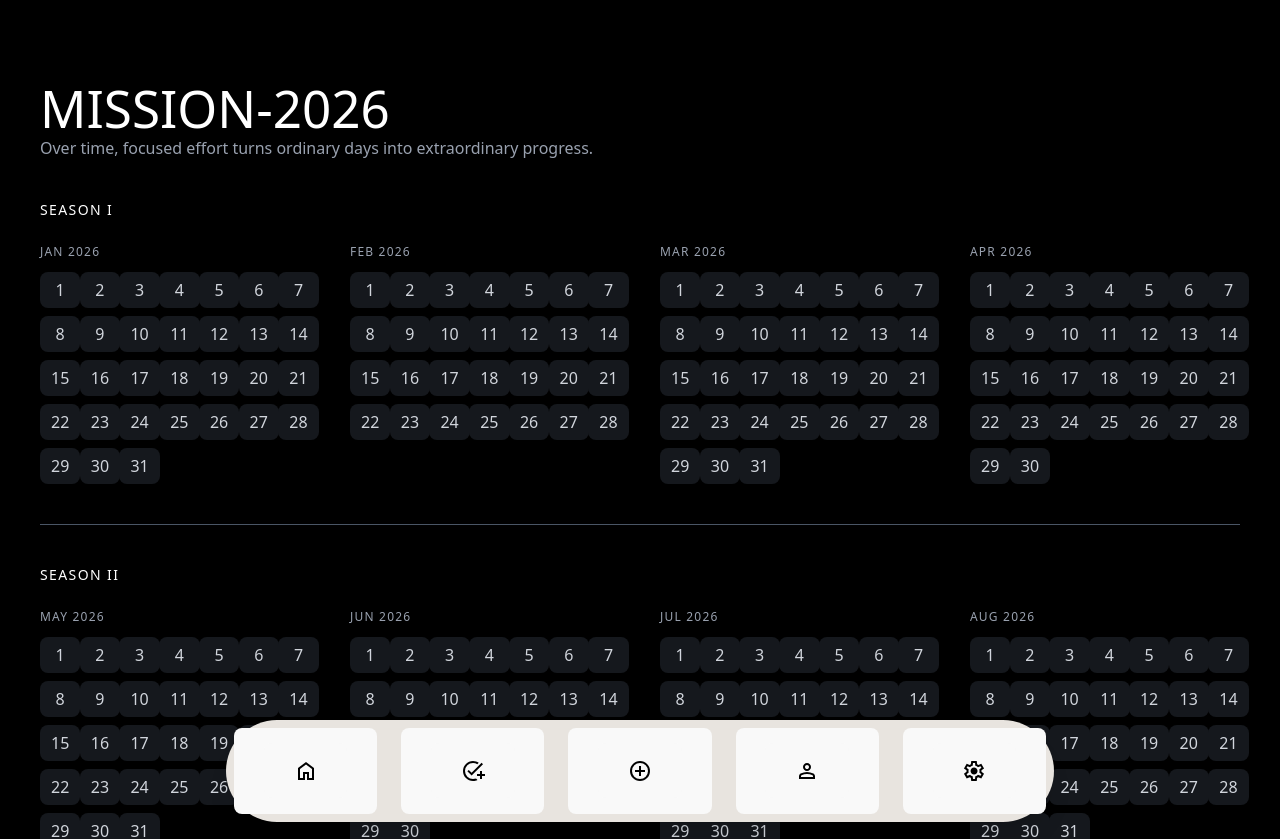
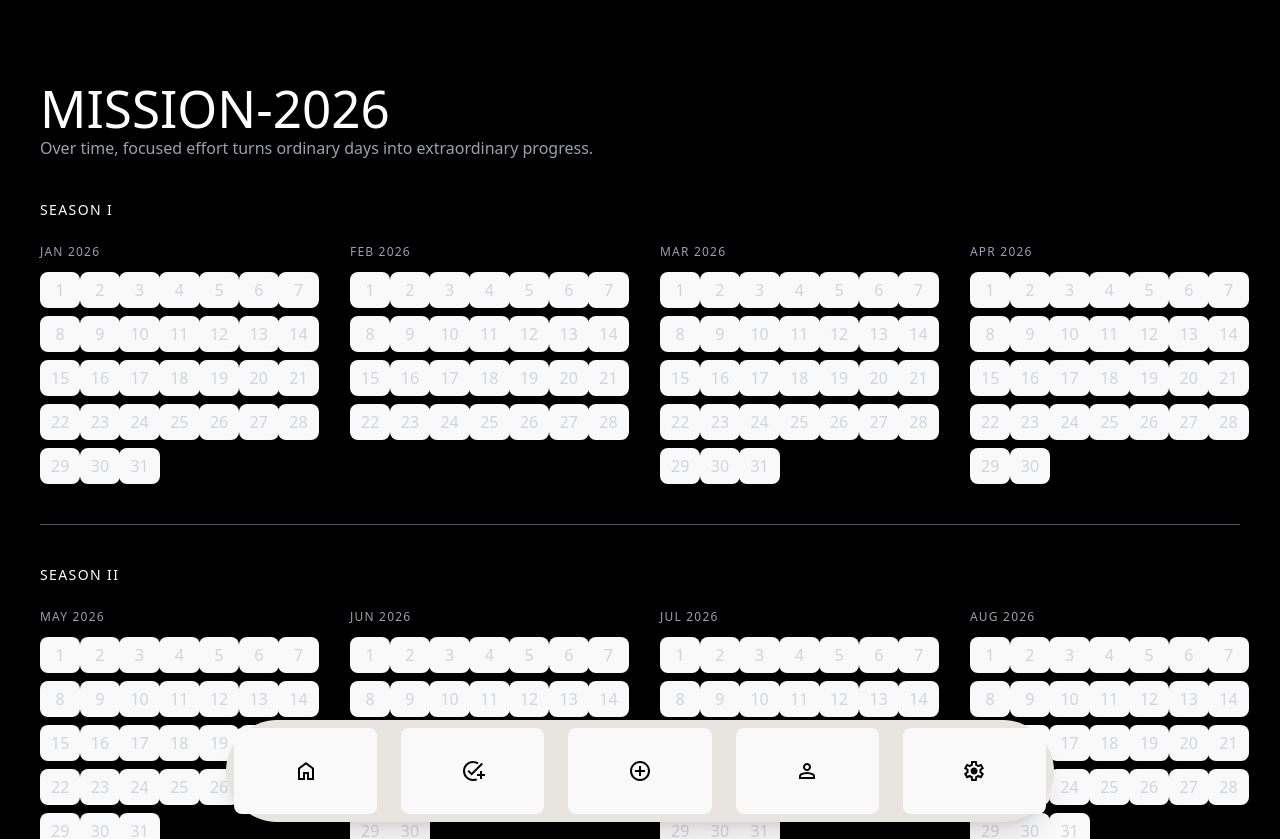
Before and after one commit to Gaurav775-Git/Dailist, a React (Vite) app in the folder client/: page /tasks in a window 1280 px wide. Shown: the top 839 px of the page. Built offline with nearby package versions, Linux system fonts and the light colour scheme.

Commit message:
heat map color fix

```diff
--- a/client/components/CalenderGrid.jsx
+++ b/client/components/CalenderGrid.jsx
@@ -1,22 +1,24 @@
 import React, { useState } from 'react'
 
 const CalenderGrid = ({ day, value = 'empty' }) => {
-  const colorMap = {
-    core: '#22D3EE',
-    good: '#22C55E',
-    neutral: '#FACC15',
-    bad: '#FB923C',
-    nightmare: '#EF4444',
-    empty: '#15181D'
+
+  const [color , setColor] = useState(false);
+  function heatColor(){
+    setColor(true);
   }
 
   return (
     <div>
-      <button className="w-7 h-7 sm:w-8 sm:h-8 lg:w-9 lg:h-9
-      rounded-lg flex items-center justify-center
-      text-[10px] sm:text-xs text-gray-300
-      hover:scale-105 transition cursor-pointer"
-      style={{ backgroundColor: colorMap[value] }}
+      <button className={`
+  w-7 h-7 sm:w-8 sm:h-8 lg:w-9 lg:h-9
+  rounded-lg flex items-center justify-center
+  text-[10px] sm:text-xs
+  hover:scale-105 transition cursor-pointer
+
+  ${color? "bg-green-500 text-white" : "bg-gray-800 text-gray-300"}`}
+
+  onClick={heatColor}
+
       >
         {day}
       </button>
```
